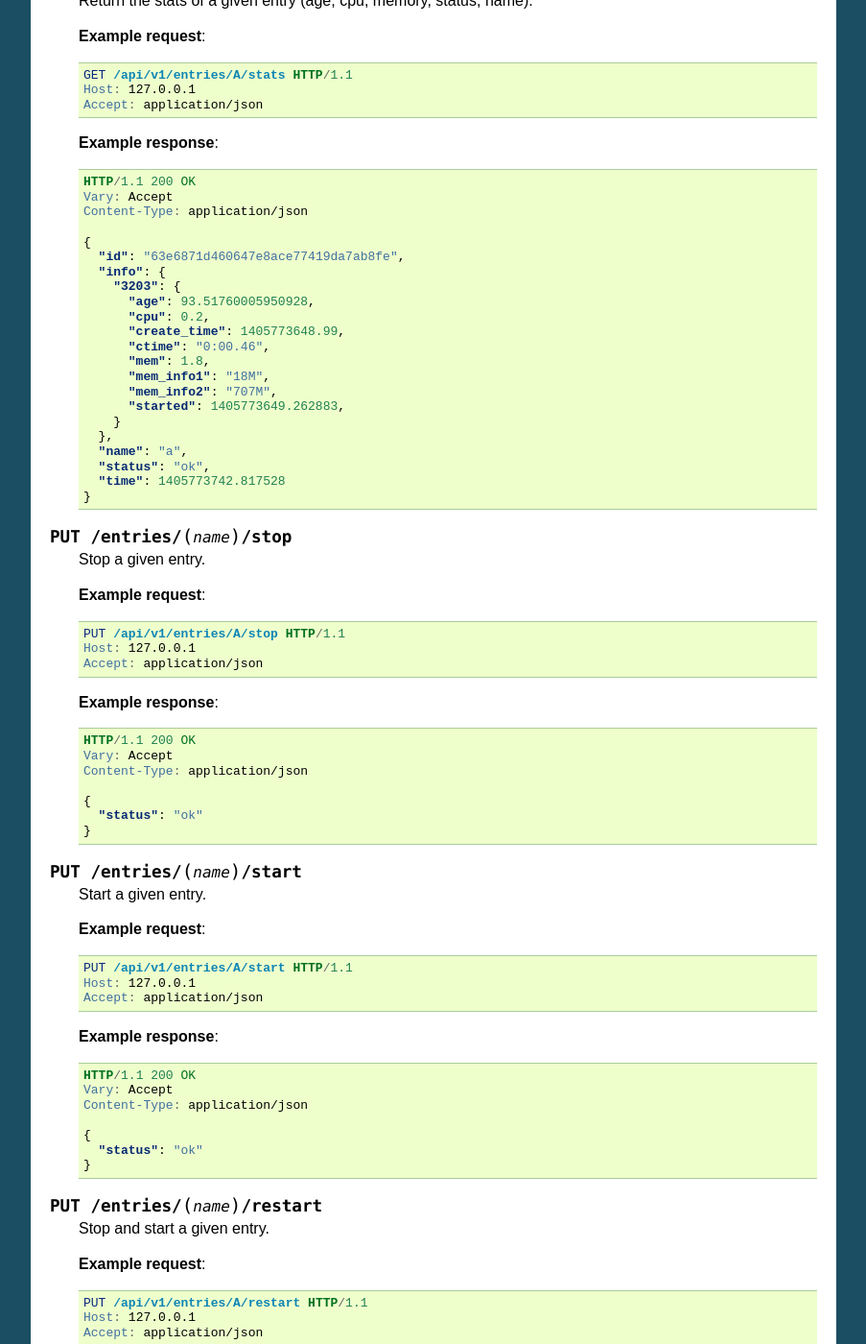
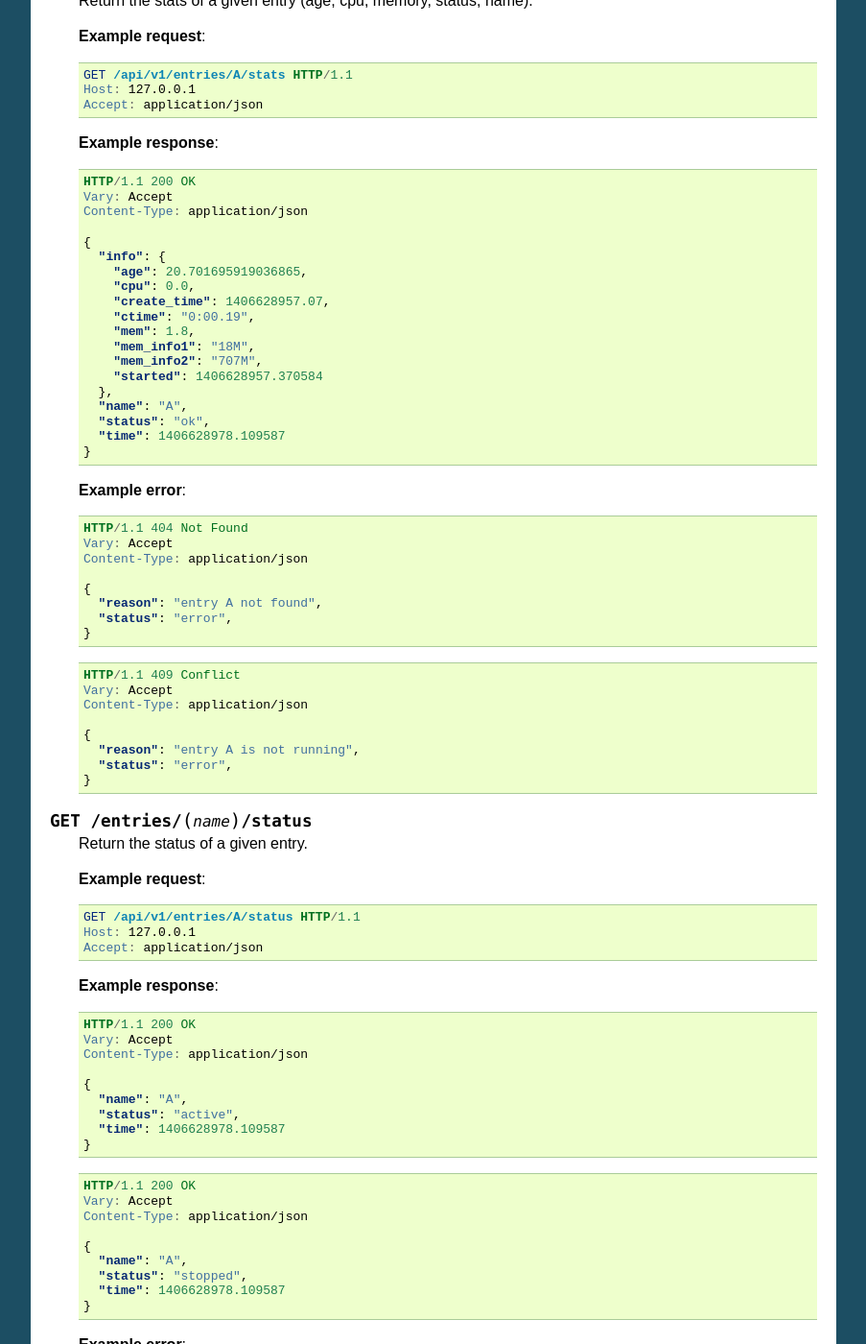
Before and after one commit to onitu/onitu, a Sphinx documentation site: the page built from docs/api.rst, in a window 1280 px wide and 1400 px high, scrolled down 2470 px. Shown: the whole window at 96% size, without its empty margins (198-1101 px from the left). Built offline with Sphinx 7.4.7, drawn with Linux system fonts in a browser that asks for light colours; some of the changed text lies outside the part shown.

Commit message:
Monitoring API: fix the doc

```diff
--- a/docs/api.rst
+++ b/docs/api.rst
@@ -179,22 +179,94 @@ Entries
     Content-Type: application/json
 
     {
-      "id": "63e6871d460647e8ace77419da7ab8fe",
       "info": {
-        "3203": {
-          "age": 93.51760005950928,
-          "cpu": 0.2,
-          "create_time": 1405773648.99,
-          "ctime": "0:00.46",
-          "mem": 1.8,
-          "mem_info1": "18M",
-          "mem_info2": "707M",
-          "started": 1405773649.262883,
-        }
+        "age": 20.701695919036865,
+        "cpu": 0.0,
+        "create_time": 1406628957.07,
+        "ctime": "0:00.19",
+        "mem": 1.8,
+        "mem_info1": "18M",
+        "mem_info2": "707M",
+        "started": 1406628957.370584
       },
-      "name": "a",
+      "name": "A",
       "status": "ok",
-      "time": 1405773742.817528
+      "time": 1406628978.109587
+    }
+
+  **Example error**:
+
+  .. sourcecode:: http
+
+    HTTP/1.1 404 Not Found
+    Vary: Accept
+    Content-Type: application/json
+
+    {
+      "reason": "entry A not found",
+      "status": "error",
+    }
+
+  .. sourcecode:: http
+
+    HTTP/1.1 409 Conflict
+    Vary: Accept
+    Content-Type: application/json
+
+    {
+      "reason": "entry A is not running",
+      "status": "error",
+    }
+
+.. http:get:: /entries/(name)/status
+
+  Return the status of a given entry.
+
+  **Example request**:
+
+  .. sourcecode:: http
+
+    GET /api/v1/entries/A/status HTTP/1.1
+    Host: 127.0.0.1
+    Accept: application/json
+
+  **Example response**:
+
+  .. sourcecode:: http
+
+    HTTP/1.1 200 OK
+    Vary: Accept
+    Content-Type: application/json
+
+    {
+      "name": "A",
+      "status": "active",
+      "time": 1406628978.109587
+    }
+
+  .. sourcecode:: http
+
+    HTTP/1.1 200 OK
+    Vary: Accept
+    Content-Type: application/json
+
+    {
+      "name": "A",
+      "status": "stopped",
+      "time": 1406628978.109587
+    }
+
+  **Example error**:
+
+  .. sourcecode:: http
+
+    HTTP/1.1 404 Not Found
+    Vary: Accept
+    Content-Type: application/json
+
+    {
+      "reason": "entry A not found",
+      "status": "error",
     }
 
 .. http:put:: /entries/(name)/stop
@@ -218,7 +290,33 @@ Entries
     Content-Type: application/json
 
     {
-      "status": "ok"
+      "name": "A",
+      "status": "ok",
+      "time": 1406629516.531318
+    }
+
+  **Example error**:
+
+  .. sourcecode:: http
+
+    HTTP/1.1 404 Not Found
+    Vary: Accept
+    Content-Type: application/json
+
+    {
+      "reason": "entry A not found",
+      "status": "error",
+    }
+
+  .. sourcecode:: http
+
+    HTTP/1.1 409 Conflict
+    Vary: Accept
+    Content-Type: application/json
+
+    {
+      "reason": "entry A is already stopped",
+      "status": "error",
     }
 
 .. http:put:: /entries/(name)/start
@@ -242,7 +340,33 @@ Entries
     Content-Type: application/json
 
     {
-      "status": "ok"
+      "name": "A",
+      "status": "ok",
+      "time": 1406629516.531318
+    }
+
+  **Example error**:
+
+  .. sourcecode:: http
+
+    HTTP/1.1 404 Not Found
+    Vary: Accept
+    Content-Type: application/json
+
+    {
+      "reason": "entry A not found",
+      "status": "error",
+    }
+
+  .. sourcecode:: http
+
+    HTTP/1.1 409 Conflict
+    Vary: Accept
+    Content-Type: application/json
+
+    {
+      "reason": "entry A is already running",
+      "status": "error",
     }
 
 .. http:put:: /entries/(name)/restart
@@ -266,7 +390,33 @@ Entries
     Content-Type: application/json
 
     {
-      "status": "ok"
+      "name": "A",
+      "status": "ok",
+      "time": 1406629516.531318
+    }
+
+  **Example error**:
+
+  .. sourcecode:: http
+
+    HTTP/1.1 404 Not Found
+    Vary: Accept
+    Content-Type: application/json
+
+    {
+      "reason": "entry A not found",
+      "status": "error",
+    }
+
+  .. sourcecode:: http
+
+    HTTP/1.1 409 Conflict
+    Vary: Accept
+    Content-Type: application/json
+
+    {
+      "reason": "entry A is not running",
+      "status": "error",
     }
 
 Rules
```
Also changed, not shown: 1 other file.
